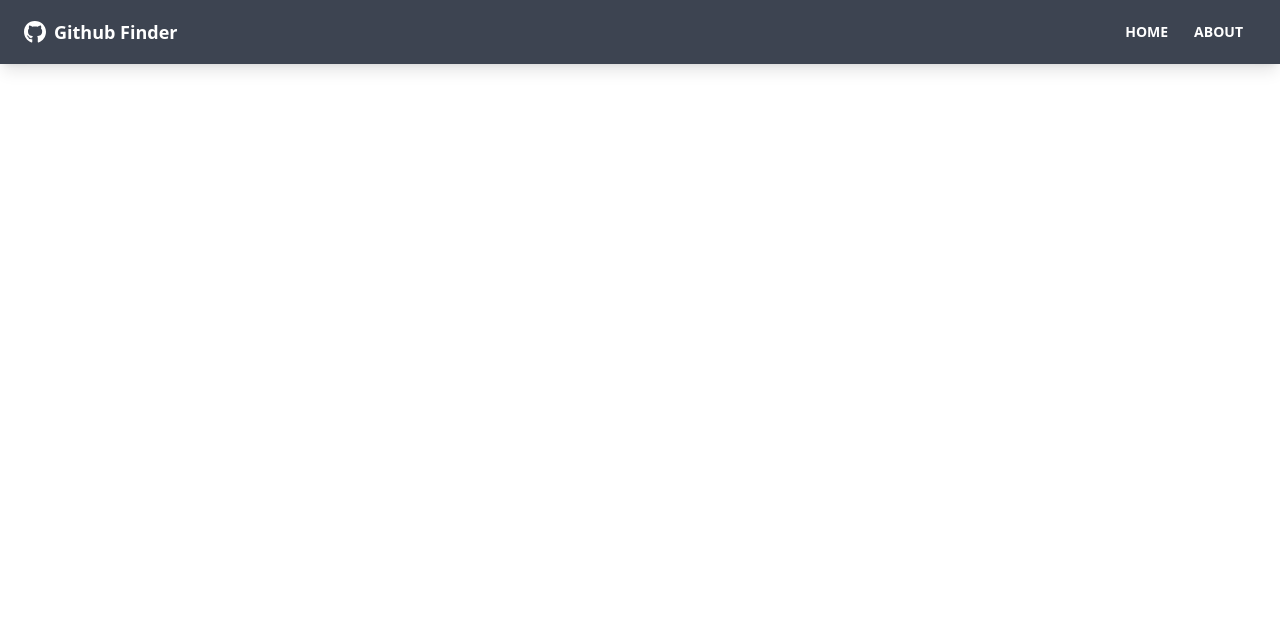
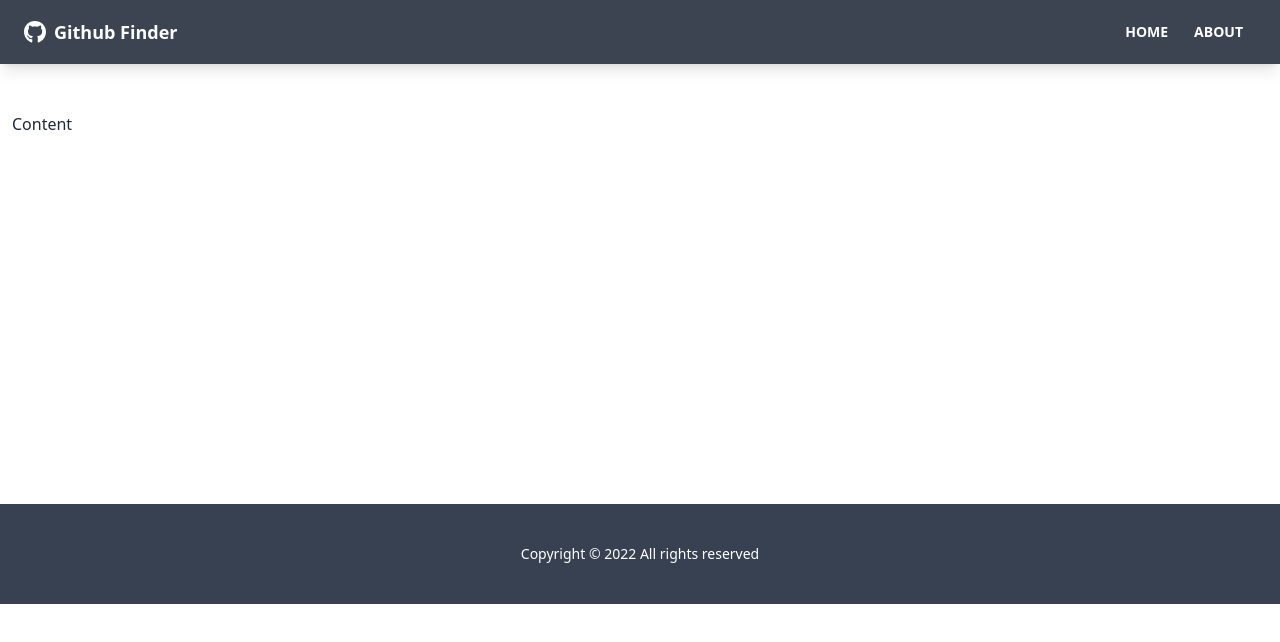
Before and after one commit to nightzillla/github-finder, a React (Create React App) app: page / in a window 1280 px wide. Shown: the top 642 px of the page. Built offline with nearby package versions, Linux system fonts and the light colour scheme.

Commit message:
Initializing home, about in react

```diff
--- a/src/App.js
+++ b/src/App.js
@@ -1,13 +1,20 @@
-import {BrowserRouter as Router, Route} from 'react-router-dom'
+import {BrowserRouter as Router, Route, Routes} from 'react-router-dom'
+import Home from './pages/Home'
+import About from './pages/About'
+import NotFound from './pages/NotFound'
 import Navbar from './components/layout/Navbar';
+import Footer from './components/layout/Footer';
+
+
+
 
 function App() {
   return (
     <Router>
       <div className=".flex.flex-col.justify-between.h-screen">
-        <Navbar>
-        <main>Content</main>
-        </Navbar>
+        <Navbar/>
+        <main className='mx-auto px-3 pb-12'>Content</main>
+        <Footer/>
       </div>
     </Router>
 
--- /dev/null
+++ b/src/components/layout/Footer.jsx
@@ -0,0 +1,25 @@
+import React from 'react'
+
+function Footer() {
+    const footerYear = new Date().getFullYear()
+  return (
+    <footer className='footer mt-80 p-10 bg-gray-700 text-primary-content footer-center'>
+        <div>
+            {/* <svg
+            width='50'
+            height='50'
+            viewBox='0 0 24 24'
+            xmlns='http://www.w3.org/2000/svg'
+            fillRule='evenodd'
+            clipRule='evenodd'
+            className='inline-block fill-current'>
+            <path d='M22.672 15.226l-2.432.811.841 2.515c.33 1.019-.209 2.127-1.23 2.456-1.15.325-2.148-.321-2.463-1.226l-.84-2.518-5.013 1.677.84 2.517c.391 1.203-.434 2.542-1.831 2.542-.88 0-1.601-.564-1.86-1.314l-.842-2.516-2.431.809c-1.135.328-2.145-.317-2.463-1.229-.329-1.018.211-2.127 1.231-2.456l2.432-.809-1.621-4.823-2.432.808c-1.355.384-2.558-.59-2.558-1.839 0-.817.509-1.582 1.327-1.846l2.433-.809-.842-2.515c-.33-1.02.211-2.129 1.232-2.458 1.02-.329 2.13.209 2.461 1.229l.842 2.515 5.011-1.677-.839-2.517c-.403-1.238.484-2.553 1.843-2.553.819 0 1.585.509 1.85 1.326l.841 2.517 2.431-.81c1.02-.33 2.131.211 2.461 1.229.332 1.018-.21 2.126-1.23 2.456l-2.433.809 1.622 4.823 2.433-.809c1.242-.401 2.557.484 2.557 1.838 0 .819-.51 1.583-1.328 1.847m-8.992-6.428l-5.01 1.675 1.619 4.828 5.011-1.674-1.62-4.829z'></path>
+            </svg> */}
+            <p> Copyright &copy; {footerYear} All rights reserved
+            </p>
+        </div>
+    </footer>
+  )
+}
+
+export default Footer
--- /dev/null
+++ b/src/pages/About.jsx
@@ -0,0 +1,9 @@
+import React from 'react'
+
+function About() {
+  return (
+    <div>About</div>
+  )
+}
+
+export default About
--- /dev/null
+++ b/src/pages/Home.jsx
@@ -0,0 +1,9 @@
+import React from 'react'
+
+function Home() {
+  return (
+    <div>Home</div>
+  )
+}
+
+export default Home
--- /dev/null
+++ b/src/pages/NotFound.jsx
@@ -0,0 +1,9 @@
+import React from 'react'
+
+function NotFound() {
+  return (
+    <div>NotFound</div>
+  )
+}
+
+export default NotFound
```
